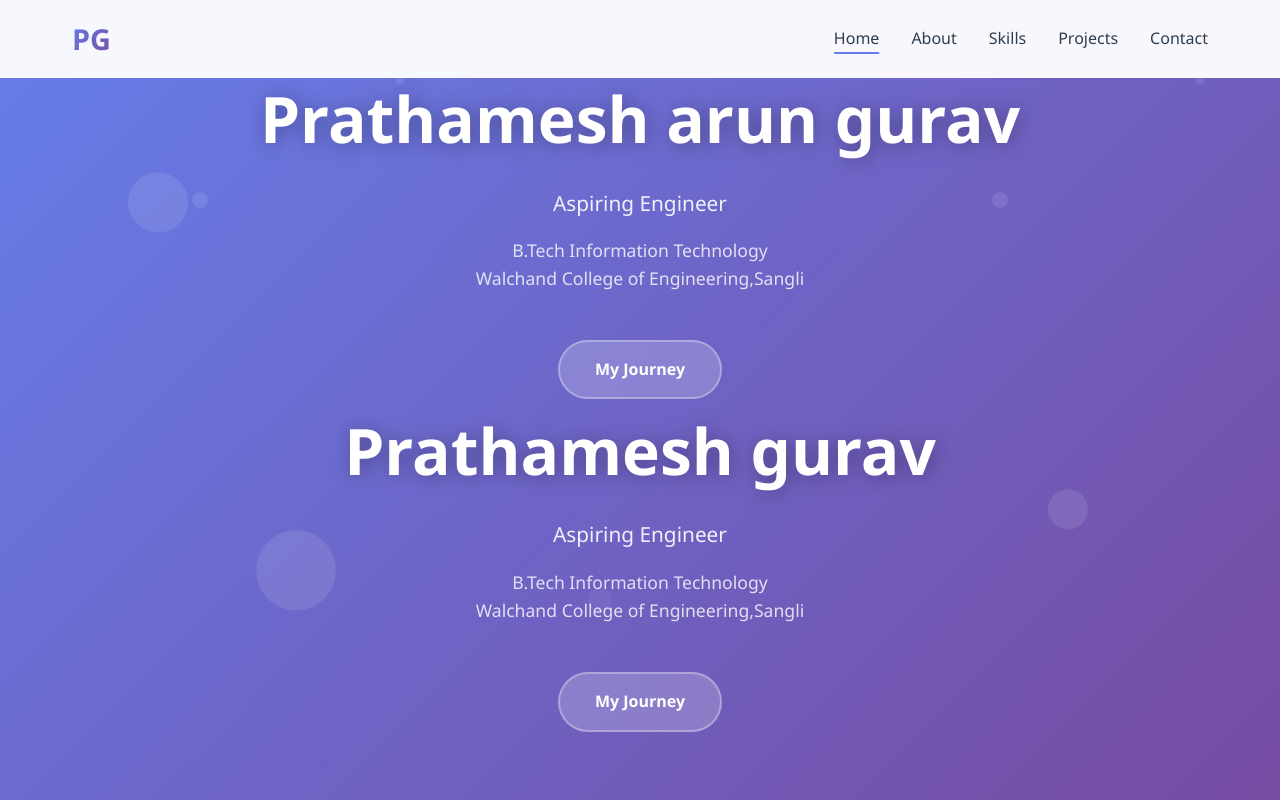
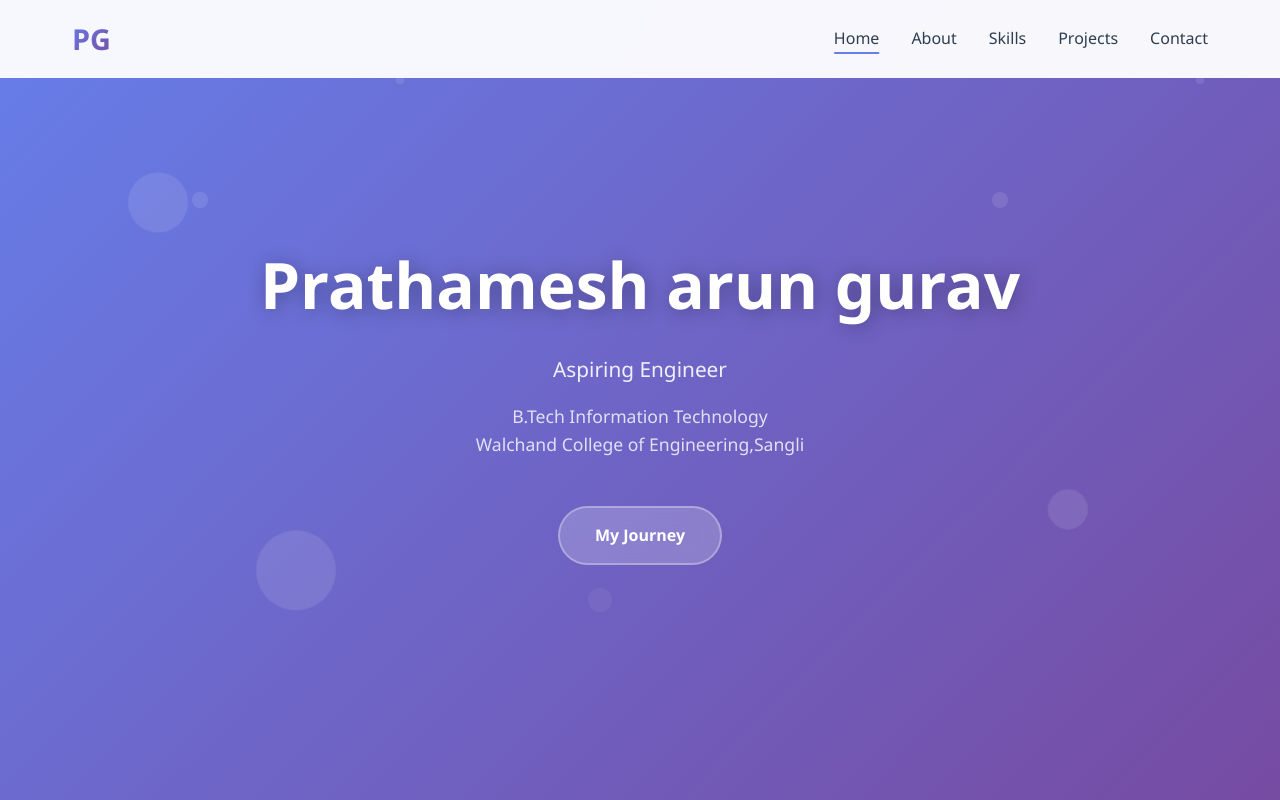
Before and after one commit to Pratham2779/cicd_demo, a website: page index.html in a window 1280 px wide. Shown: the top 800 px of the page. Drawn offline with Linux system fonts and the light colour scheme.

Commit message:
Auto-commit on changes detected

```diff
--- a/index.html
+++ b/index.html
@@ -649,10 +649,10 @@
             <p class="degree">B.Tech Information Technology<br>Walchand College of Engineering,Sangli</p>
             <a href="#about" class="cta-button"> My Journey</a>
 
-            <h1>Prathamesh gurav</h1>
+            <!-- <h1>Prathamesh gurav</h1>
             <p class="subtitle">Aspiring Engineer</p>
             <p class="degree">B.Tech Information Technology<br>Walchand College of Engineering,Sangli</p>
-            <a href="#about" class="cta-button"> My Journey</a>
+            <a href="#about" class="cta-button"> My Journey</a> -->
 
         </div>
     </section>
```
Also changed, not shown: 1 other file.
